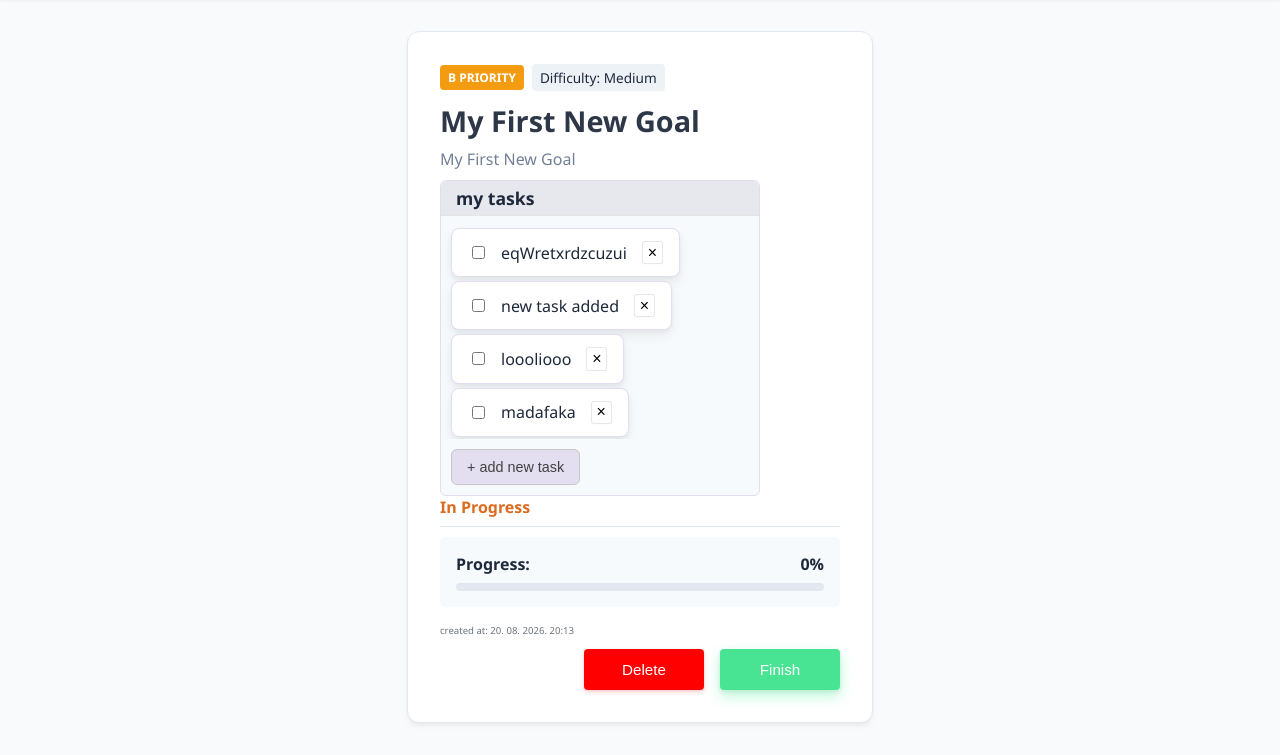
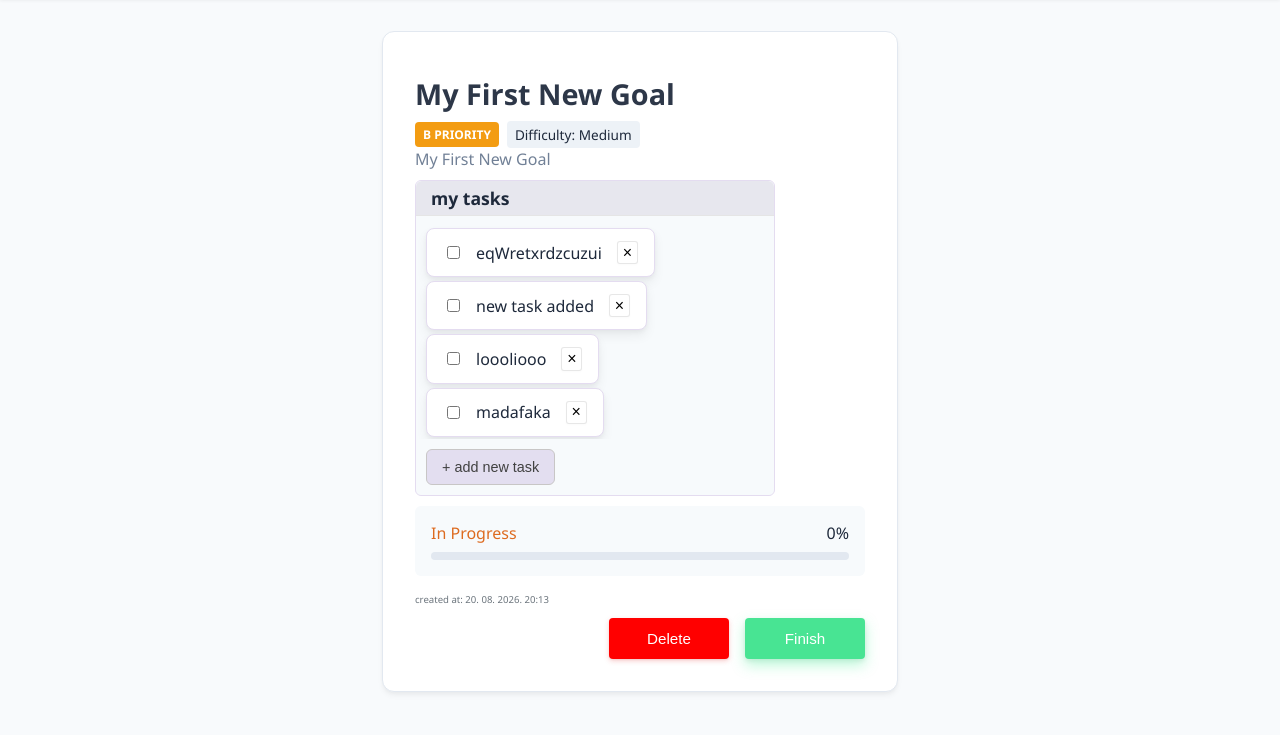
Before and after one commit to ian-developer/flask-focus-app, a Flask app: page /goals/1 in a window 1280 px wide. Shown: the part 65-820 px from the top of the page. After the commit the page ends 761 px from the top, so only its background shows below. Run offline with Flask 3, Linux system fonts and the light colour scheme.

Commit message:
daily entry

```diff
--- a/app/static/style.css
+++ b/app/static/style.css
@@ -153,6 +153,7 @@ body {
 .container {
     display: flex;
     width: 100%;
+    max-width: 550px;
 }
 
 .goal-container {
@@ -213,7 +214,7 @@ body {
 
 
 #goal_card {
-    min-width: 400px;
+    min-width: 450px;
     width: 100%;
     overflow: hidden;
     background: var(--card-bg);
@@ -310,19 +311,19 @@ input:focus, select:focus, textarea:focus {
 }
 
 .go-back-link {
+    margin-bottom: 20px;
     user-select: none;
     background-color: transparent;
-    border: 1px solid rgb(242, 239, 255);
     border-radius: 4px;
     transition: 0.2s ease;
 }
 
 .go-back-link a {
-    color: var(--primary);
+    color: var(--primary-hover);
 }
 
 .go-back-link a:hover {
-    color: var(--primary-hover);
+    color: #896bff;
 }
 
 .task-management-box {
--- a/app/templates/goals.html
+++ b/app/templates/goals.html
@@ -83,7 +83,7 @@
                             <td style="text-align: left; max-width: 200px;">
                                 <h2 style="white-space: wrap; overflow: wrap;">{{ goal.title | truncate(30)}}</h2>
                                 <p style="color: #7f8c8d; max-width: 250px; font-size: 0.8rem; margin: 5px 0px;">{{ goal.description | truncate(90) or 'Nema opisa' }}</p>
-                                <small class="date">{{ goal.created_at.strftime('%d. %m. %Y. %H:%M') }}</small>
+                                <!--<small class="date">{{ goal.created_at.strftime('%d. %m. %Y. %H:%M') }}</small>-->
                             </td>
                             <td>
                                 {% if goal.tasks %}
--- a/app/templates/view_goal.html
+++ b/app/templates/view_goal.html
@@ -4,10 +4,9 @@
 {% block content %}
 
 <div class="container">
-
-    <!-- Kartica pojedinačnog cilja
-     <div style="margin-bottom: 20px;">
-        <span style="display: inline; border-radius: 3px; padding: 3px; justify-content: flex-start;" class="go-back-link">
+    <!-- GO BACK BUTTON -->
+    <!--<div>
+        <span style="display: inline; border-radius: 3px; padding: 3px;" class="go-back-link">
                 <a href="{{ url_for('main.show_goals') }}"
                     style="text-decoration: none; font-weight: 600; font-size: 1rem; padding-left: 3px; padding-right: 7px;">
                         ← Go back to My Goals
@@ -15,25 +14,28 @@
         </span>
     </div>-->
 
+    <!-- GOAL CARD -->
     <div id="goal_card">
 
+        <!-- Naslov i Opis -->
+        <div style="overflow: wrap; max-width: 500px;">
+            <h2 style="margin: 0 0 0.5rem 0; font-size: 1.8rem; color: #2d3748; padding-top: 10px;">{{ goal.title }}</h2>
+
+        </div>
+
                 <!-- Prioritet i Težina -->
-
         <div style="display: flex; gap: 0.5rem; align-items: center;">
-
             <span class="badge badge-{{ goal.priority }} " style="justify-content: flex-end;">{{ goal.priority | upper }} priority</span>
             <span style="background: #edf2f7; padding: 0.25rem 0.5rem; border-radius: 4px; font-size: 0.85rem; font-weight: 500;">
                 Difficulty: {{ goal.difficulty }}
             </span>
         </div>
 
-        <!-- Naslov i Opis -->
-        <div style="overflow: wrap; max-width: 500px;">
-            <h2 style="margin: 0 0 0.5rem 0; font-size: 1.8rem; color: #2d3748; padding-top: 10px;">{{ goal.title }}</h2>
         <span style="color: #718096; width: 100%; white-space: normal; overflow-wrap: anywhere;">
             {{ goal.description or 'Nema opisa.' }}
         </span>
-        </div>
+
+        <!-- SHOW TASKS -->
 
         <div class="tasks-wrapper">
             <div class="tasks-header">
@@ -66,7 +68,7 @@
 
             </div>
 
-                    <!-- Zadaci -->
+            <!-- TASK BUTTONS -->
 
             <div class="task-management-box" data-id="{{goal.id}}">
                 <button class="new-task-btn">+ add new task</button>
@@ -76,25 +78,18 @@
                         <button class="quit-task-btn">&times</button>
                     </div>
             </div>
-
         </div>
 
-
-        <!-- Status -->
+        <!-- SHOW PROGRESS BAR -->
+        <div style="background: #f7fafc; padding: 1rem; border-radius: 6px; margin-top: 10px; margin-bottom: 10px;">
+            <div style="display: flex; justify-content: space-between; margin-bottom: 0.5rem; font-weight: 500;">
                 <div class="goal-status">
                     {% if goal.is_completed %}
-                <span style="color: #38a169; font-weight: bold;">Completed</span>
+                        <span style="color: #38a169; font-weight: 500;">Completed</span>
                     {% else %}
-                <span style="color: #dd6b20; font-weight: bold;">In Progress</span>
+                        <span style="color: #dd6b20; font-weight: 500;">In Progress</span>
                     {% endif %}
                 </div>
-
-        <hr style="border: 0; border-top: 1px solid #e2e8f0; margin: 0.5rem 0;">
-
-                <!-- Napredak (Zaokružen) -->
-        <div style="background: #f7fafc; padding: 1rem; border-radius: 6px; margin-top: 10px; margin-bottom: 10px;">
-            <div style="display: flex; justify-content: space-between; margin-bottom: 0.5rem; font-weight: 600;">
-                <span>Progress:</span>
                 <span class="progress-percentage">{{ goal.progress_percentage | round | int }}%</span>
             </div>
             <!-- Vizualna progres traka (Opcionalno) -->
```
Also changed, not shown: instance/base.db. Lines whose indentation alone changed are shown as unchanged.
